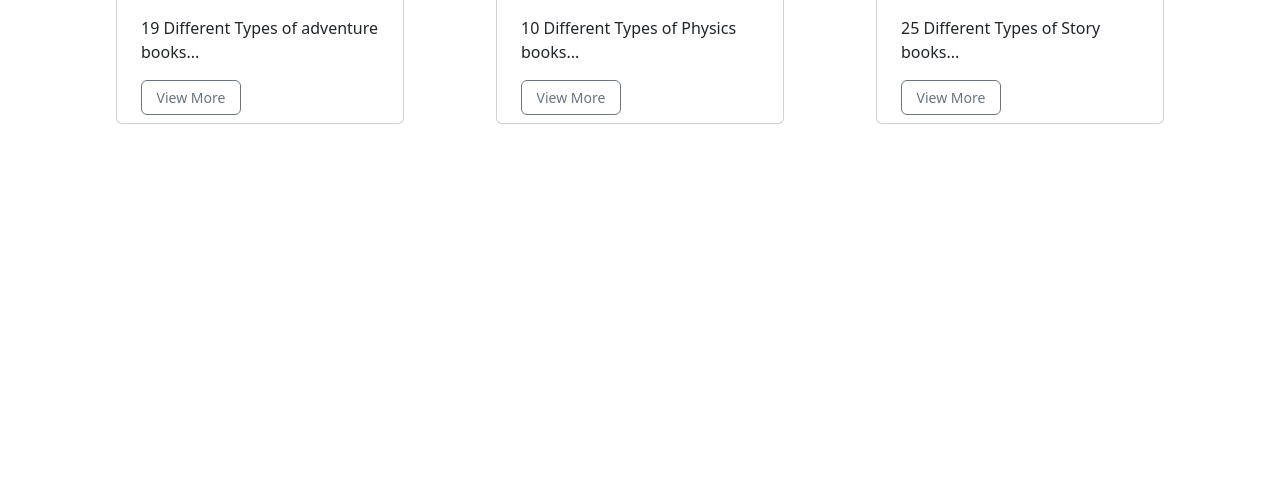
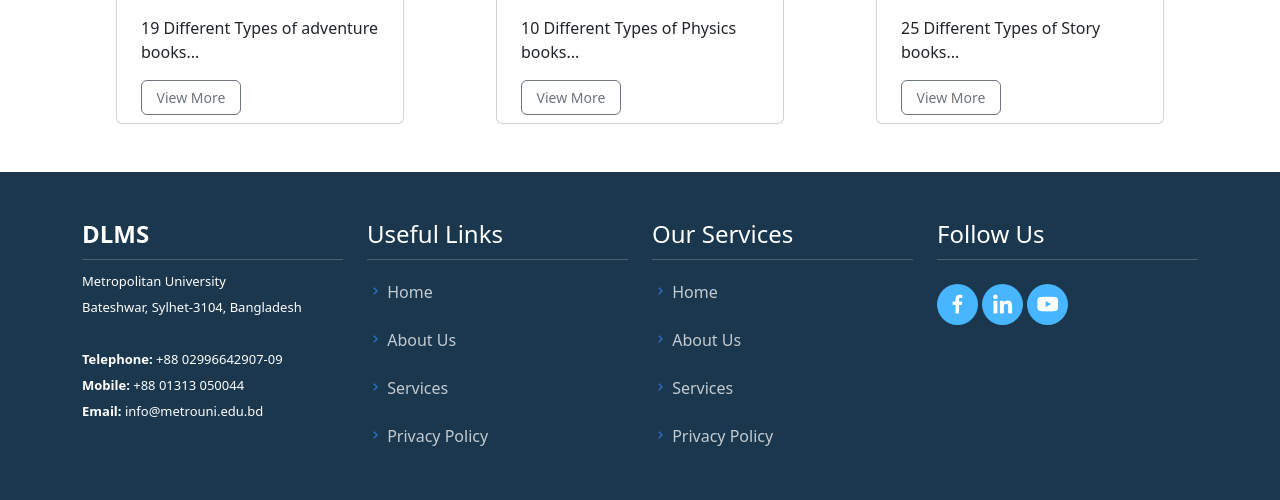
Before and after one commit to palsourov/DLMS, a PHP site: page /index.php in a window 1280 px wide. Shown: the part 1600-2100 px from the top of the page. Before the commit the page ends 1724 px from the top, so only its background shows below. Run offline with PHP 8.4, Linux system fonts and the light colour scheme.

Commit message:
Update (footer.php )

```diff
--- a/Style/style.css
+++ b/Style/style.css
@@ -1,4 +1,16 @@
-.logo img {
+*{
+  margin: 0;
+  padding: 0;
+}
+
+li {
+  list-style: none;
+}
+li a {
+  text-decoration: none;
+  color: #ffffffbd;
+}
+nav img {
   border-radius: 50%;
   margin-right: 5px;
 }
@@ -33,7 +45,7 @@ nav {
   border-radius: 4px;
   text-shadow: 4px 3px black;
 }
- /*BOOK SECTION*/
+/* BOOK SECTION */
 .book {
   margin-top: 4rem;
 }
@@ -46,3 +58,38 @@ nav {
   text-align: center;
   margin-left: 16px;
 }
+/* Footer start */
+
+footer {
+  background: #1a374d;
+}
+.footer_dlms {
+  font-weight: 600;
+}
+.address {
+  font-size: 13px;
+  line-height: 2;
+}
+footer h4 {
+  border-bottom: 1px solid #ffffff36;
+  padding-bottom: 10px;
+}
+footer .footer_links {
+  line-height: 3;
+  padding-left: 0;
+}
+footer a:hover {
+  color: #47b5ff;
+}
+
+.social_networks {
+  border-radius: 50px;
+  background: #47b5ff;
+  display: inline-block;
+  margin-top: 1rem;
+}
+.social_networks i {
+  font-size: 25px;
+  margin: 8px;
+  color: white;
+}
--- a/footer.php
+++ b/footer.php
@@ -1,9 +1,83 @@
 
-   <?php
+<?php
         require_once("header.php");
     ?>
 
+    <!-- FOOTER SECTION START -->
+<footer class="footer  mt-5 pt-5 pb-4 text-white">
 
+<div class="container ">
+  <div class="row ">
+
+    <div class="col-md-3">
+      <h4 class="footer_dlms">DLMS</h4>
+      <p class="address mt-2">Metropolitan University <br/>
+      Bateshwar, Sylhet-3104, Bangladesh<br/>
+      <br/>
+     <strong> Telephone:</strong> +88 02996642907-09<br/>
+     <strong>Mobile:</strong> +88 01313 050044<br/>
+     <strong>Email:</strong> info@metrouni.edu.bd</p>
+    </div>
+
+    <div class="col-md-3">
+      <h4 >Useful Links</h4>
+      <ul class="footer_links">
+        <li>
+        <i class='bx bx-chevron-right' style='color:#2971cb' ></i>
+        <a href="#">Home</a>
+        </li>
+        <li>
+        <i class='bx bx-chevron-right' style='color:#2971cb' ></i>
+        <a href="#">About Us</a>
+        </li>
+        <li>
+        <i class='bx bx-chevron-right' style='color:#2971cb' ></i>
+        <a href="#">Services</a>
+        </li>
+        <li>
+        <i class='bx bx-chevron-right' style='color:#2971cb' ></i>
+        <a href="#">Privacy Policy</a>
+        </li>
+      </ul>
+    </div>
+
+    <div class="col-md-3">
+      <h4 >Our Services</h4>
+      <ul class="footer_links">
+        <li>
+        <i class='bx bx-chevron-right' style='color:#2971cb' ></i>
+        <a href="#">Home</a>
+        </li>
+        <li>
+        <i class='bx bx-chevron-right' style='color:#2971cb' ></i>
+        <a href="#">About Us</a>
+        </li>
+        <li>
+        <i class='bx bx-chevron-right' style='color:#2971cb' ></i>
+        <a href="#">Services</a>
+        </li>
+        <li>
+        <i class='bx bx-chevron-right' style='color:#2971cb' ></i>
+        <a href="#">Privacy Policy</a>
+        </li>
+      </ul>
+    </div>
+
+    <div class="col-md-3">
+      <h4>Follow Us</h4>
+     <a class="social_networks" href="https://www.facebook.com/metropolitanuniversity/"><i class="bx bxl-facebook"></i></a>
+     <a class="social_networks" href="https://www.linkedin.com/company/metropolitan-university001"> <i class="bx bxl-linkedin"></i></a>
+     <a class="social_networks"  href="https://www.youtube.com/MetropolitanUniversityBangladesh"> <i class='bx bxl-youtube'   ></i></a>
+    </div>
+
+
+  </div>
+</div>
+
+
+
+</footer>
+ <!-- FOOTER SECTION END -->
 
 
 
--- a/header.php
+++ b/header.php
@@ -10,7 +10,7 @@
       integrity="sha384-QWTKZyjpPEjISv5WaRU9OFeRpok6YctnYmDr5pNlyT2bRjXh0JMhjY6hW+ALEwIH"
       crossorigin="anonymous"
     />
-
+    <link href='https://unpkg.com/boxicons@2.1.4/css/boxicons.min.css' rel='stylesheet'>
     <link rel="stylesheet" href="Style/style.css" />
   </head>
   <body>
```
